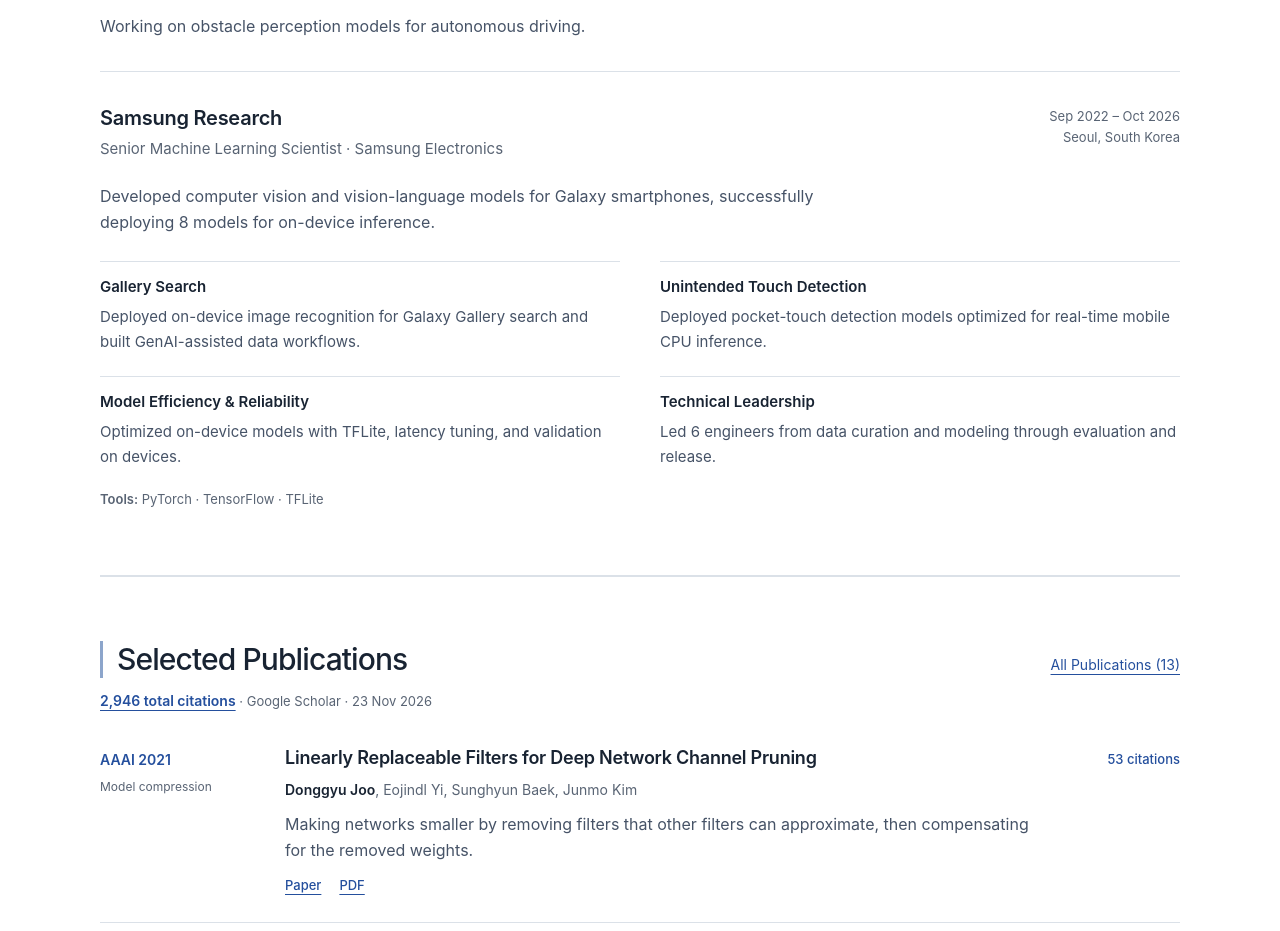
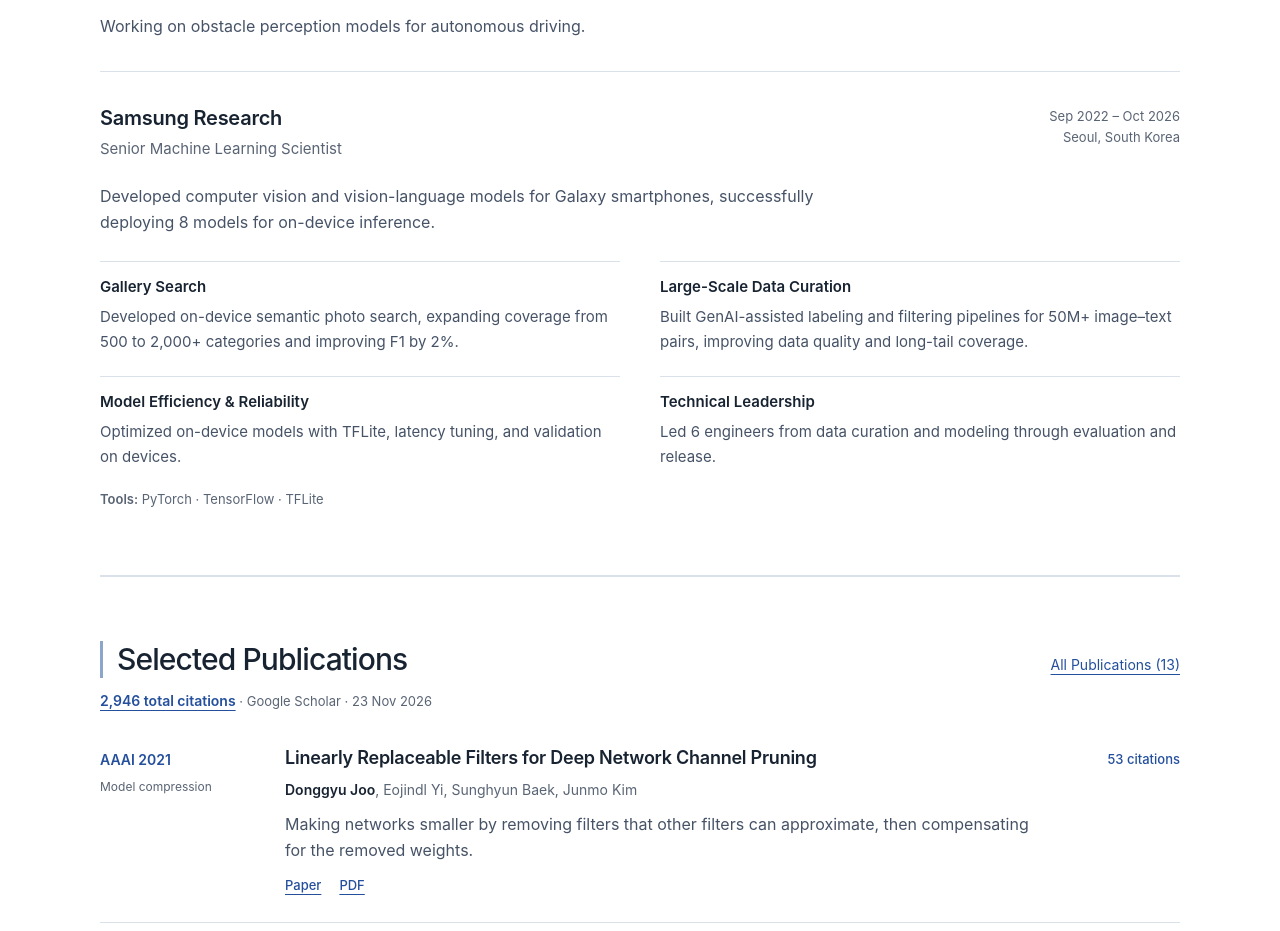
Before and after one commit to donggyu-joo/donggyu-joo.github.io, a plain HTML site: page index.html in a window 1280 px wide. Shown: the part 980-1911 px from the top of the page. Drawn offline with Linux system fonts and the light colour scheme.

Commit message:
Refine Samsung gallery search and data curation experience

```diff
--- a/index.html
+++ b/index.html
@@ -15,13 +15,13 @@
 </article>
 <article class="employment">
 <header class="employment-heading">
-<div><h3>Samsung Research</h3><p class="employment-role">Senior Machine Learning Scientist · Samsung Electronics</p></div>
+<div><h3>Samsung Research</h3><p class="employment-role">Senior Machine Learning Scientist</p></div>
 <p class="employment-meta">Sep 2022 – Oct 2026<span>Seoul, South Korea</span></p>
 </header>
 <p class="summary">Developed computer vision and vision-language models for Galaxy smartphones, successfully deploying 8 models for on-device inference.</p>
 <div class="contribution-list">
-<section class="contribution-row"><h4>Gallery Search</h4><p>Deployed on-device image recognition for Galaxy Gallery search and built GenAI-assisted data workflows.</p></section>
-<section class="contribution-row"><h4>Unintended Touch Detection</h4><p>Deployed pocket-touch detection models optimized for real-time mobile CPU inference.</p></section>
+<section class="contribution-row"><h4>Gallery Search</h4><p>Developed on-device semantic photo search, expanding coverage from 500 to 2,000+ categories and improving F1 by 2%.</p></section>
+<section class="contribution-row"><h4>Large-Scale Data Curation</h4><p>Built GenAI-assisted labeling and filtering pipelines for 50M+ image–text pairs, improving data quality and long-tail coverage.</p></section>
 <section class="contribution-row"><h4>Model Efficiency &amp; Reliability</h4><p>Optimized on-device models with TFLite, latency tuning, and validation on devices.</p></section>
 <section class="contribution-row"><h4>Technical Leadership</h4><p>Led 6 engineers from data curation and modeling through evaluation and release.</p></section>
 </div>
```
Also changed, not shown: 1 other file.
